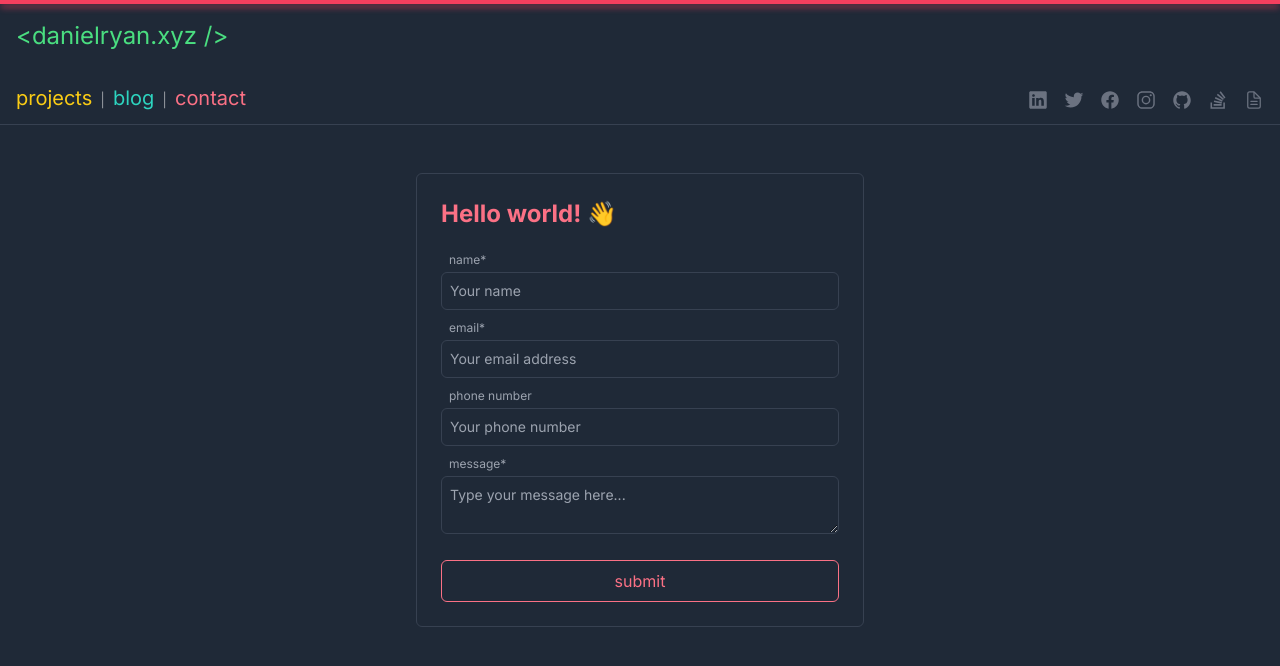
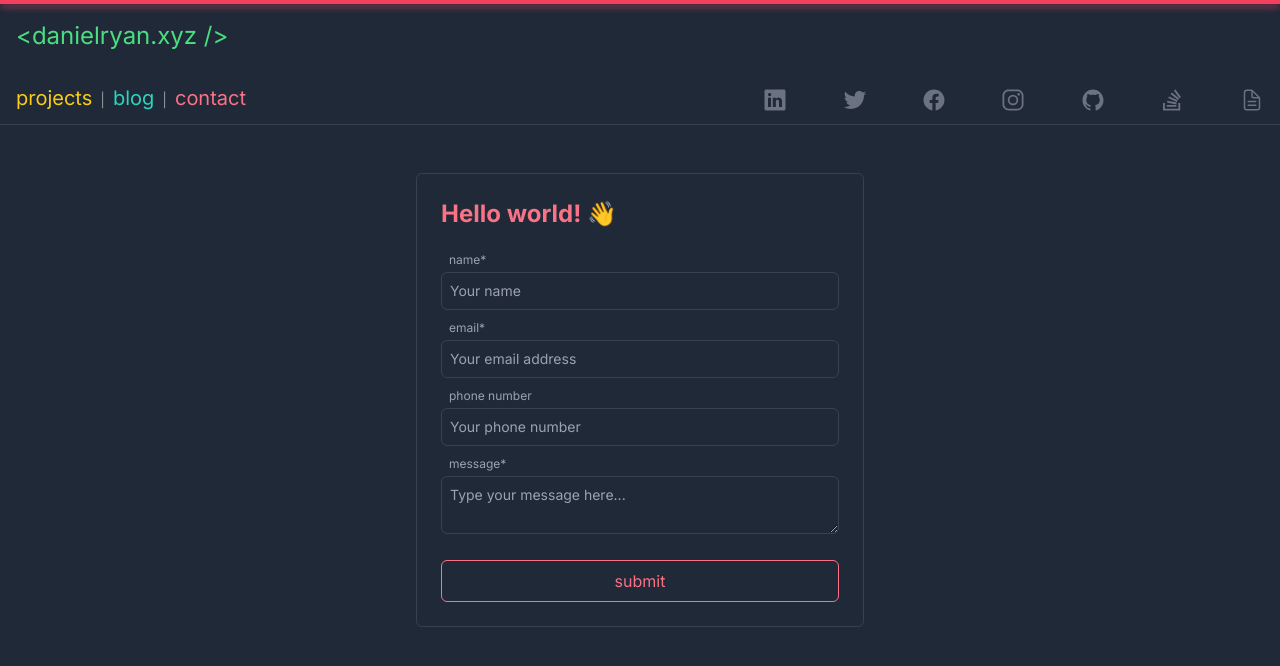
Before and after one commit to dcryan/personal-website, a Next.js app: page /contact in a window 1280 px wide. Shown: the top 666 px of the page. Built offline with nearby package versions, Linux system fonts and the light colour scheme.

Commit message:
fix: better header

```diff
--- a/src/components/Header.tsx
+++ b/src/components/Header.tsx
@@ -20,8 +20,8 @@ export default function Header() {
           {"<danielryan.xyz />"}
         </Link>
       </div>
-      <div className="flex justify-between items-center py-2 px-4 text-xl">
-        <div>
+      <div className="flex justify-between items-center flex-wrap gap-4 py-2 px-4">
+        <div className="flex-auto text-xl">
           <Link href="projects" className="text-yellow-400 hover:underline">
             projects
           </Link>
@@ -38,7 +38,7 @@ export default function Header() {
             contact
           </Link>
         </div>
-        <div className="flex justify-between text-gray-500 mt-1 gap-4">
+        <div className="flex flex-1 justify-between text-2xl text-gray-500 mt-1 gap-4">
           <a
             target="_blank"
             rel="noopener noreferrer"
```
